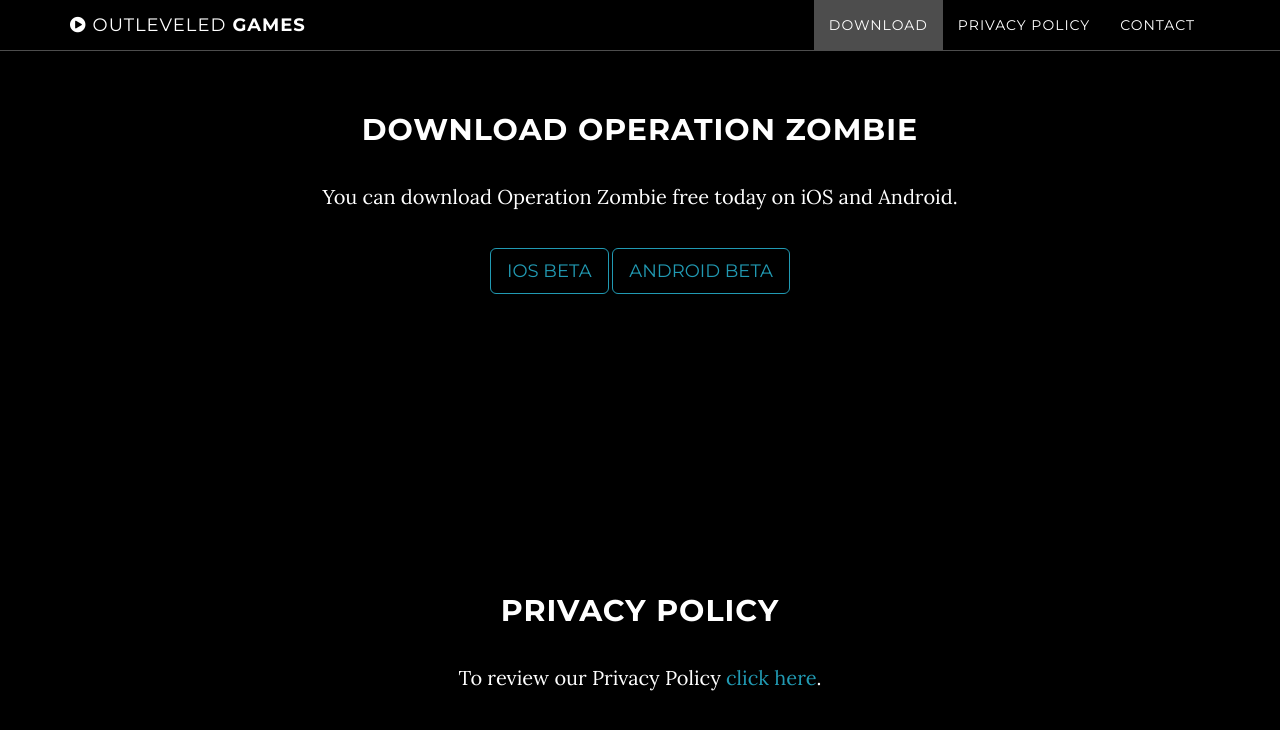
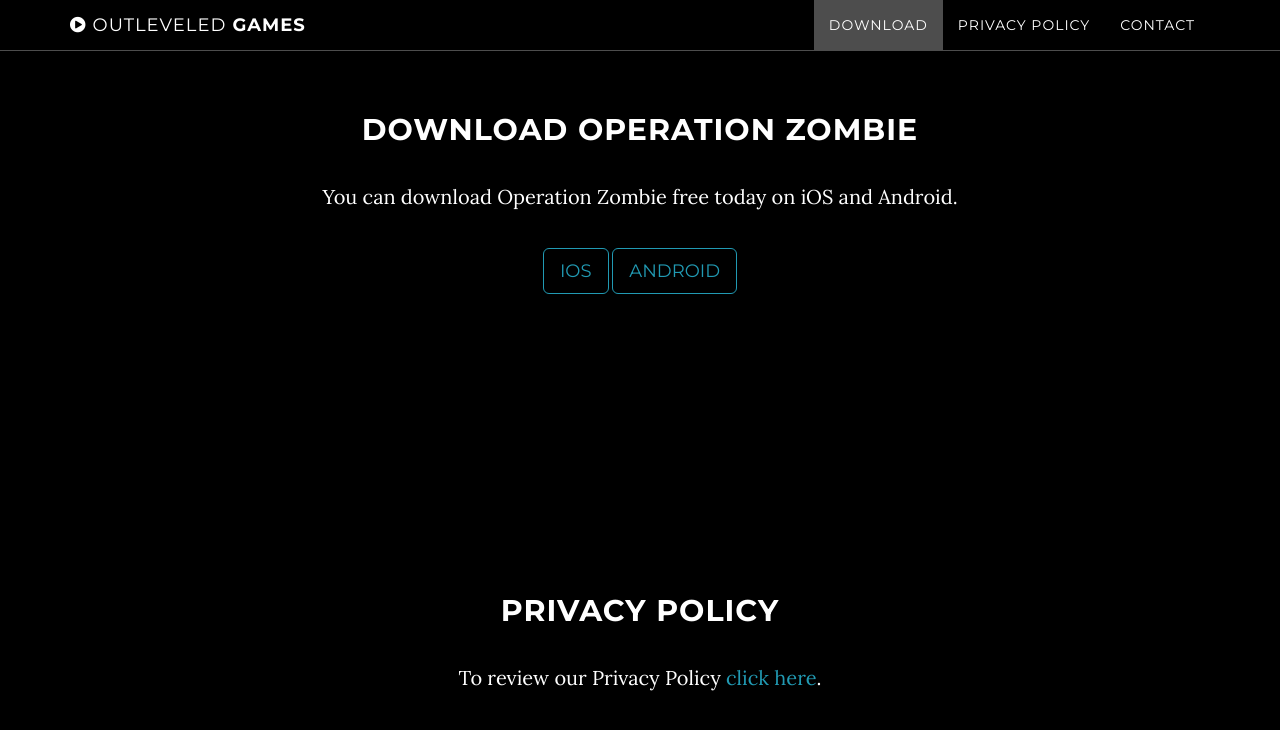
Before and after one commit to ronaldt-git/ronaldt-git.github.io, a Jekyll site: the page built from index.html, in a window 1280 px wide and 900 px high, scrolled down 1087 px. Shown: the top 730 px of the window. Built offline with Jekyll 4.4.1, drawn with Linux system fonts in a browser that asks for light colours.

Commit message:
Update download.html

```diff
--- a/_includes/download.html
+++ b/_includes/download.html
@@ -5,7 +5,7 @@
                 <div class="col-lg-8 col-lg-offset-2">
                     <h2>Download Operation Zombie</h2>
                     <p>You can download Operation Zombie free today on iOS and Android.</p>
-                    <a href="https://apps.apple.com/us/app/operation-zombie/id1611398984" class="btn btn-default btn-lg">iOS Beta</a>   <a href="https://testflight.apple.com/join/vBKaMukN" class="btn btn-default btn-lg">Android Beta</a>
+                    <a href="https://apps.apple.com/us/app/operation-zombie/id1611398984" class="btn btn-default btn-lg">iOS</a>   <a href="https://testflight.apple.com/join/vBKaMukN" class="btn btn-default btn-lg">Android</a>
                 </div>
             </div>
         </div>
```
